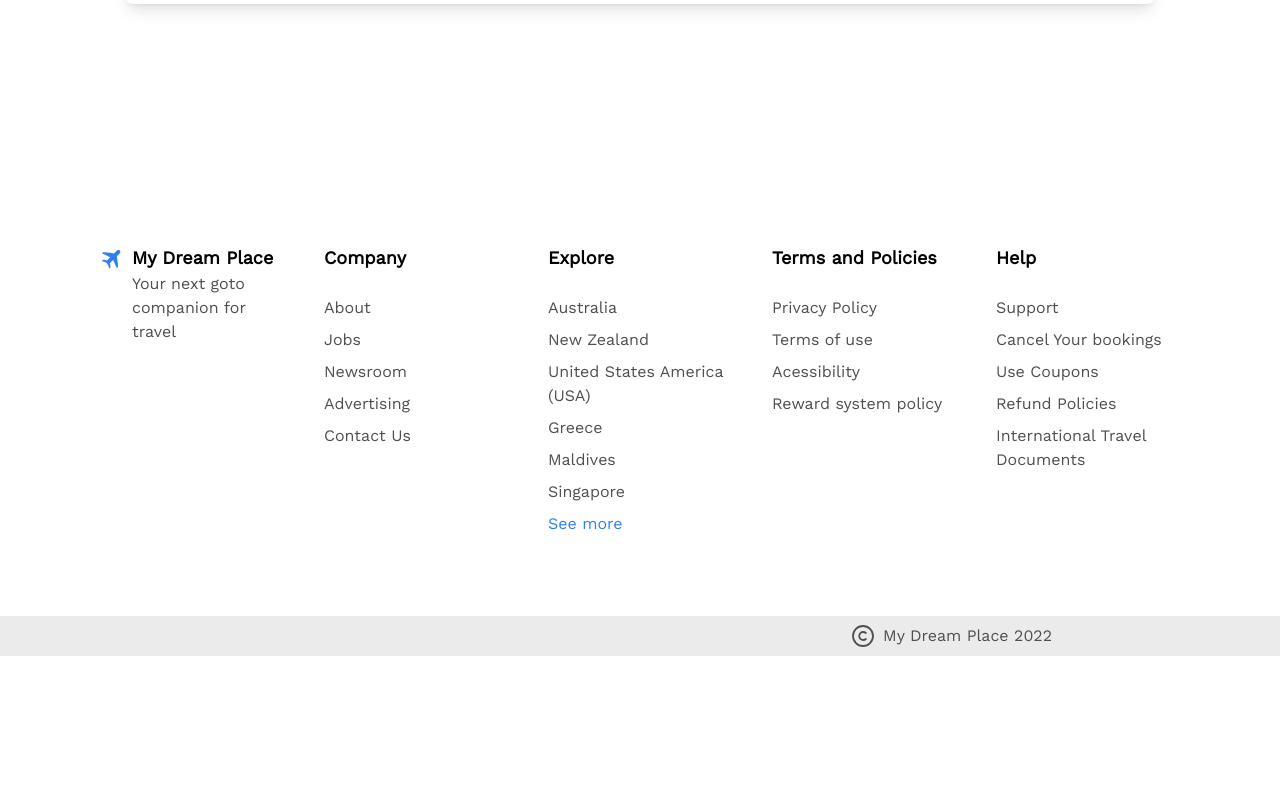
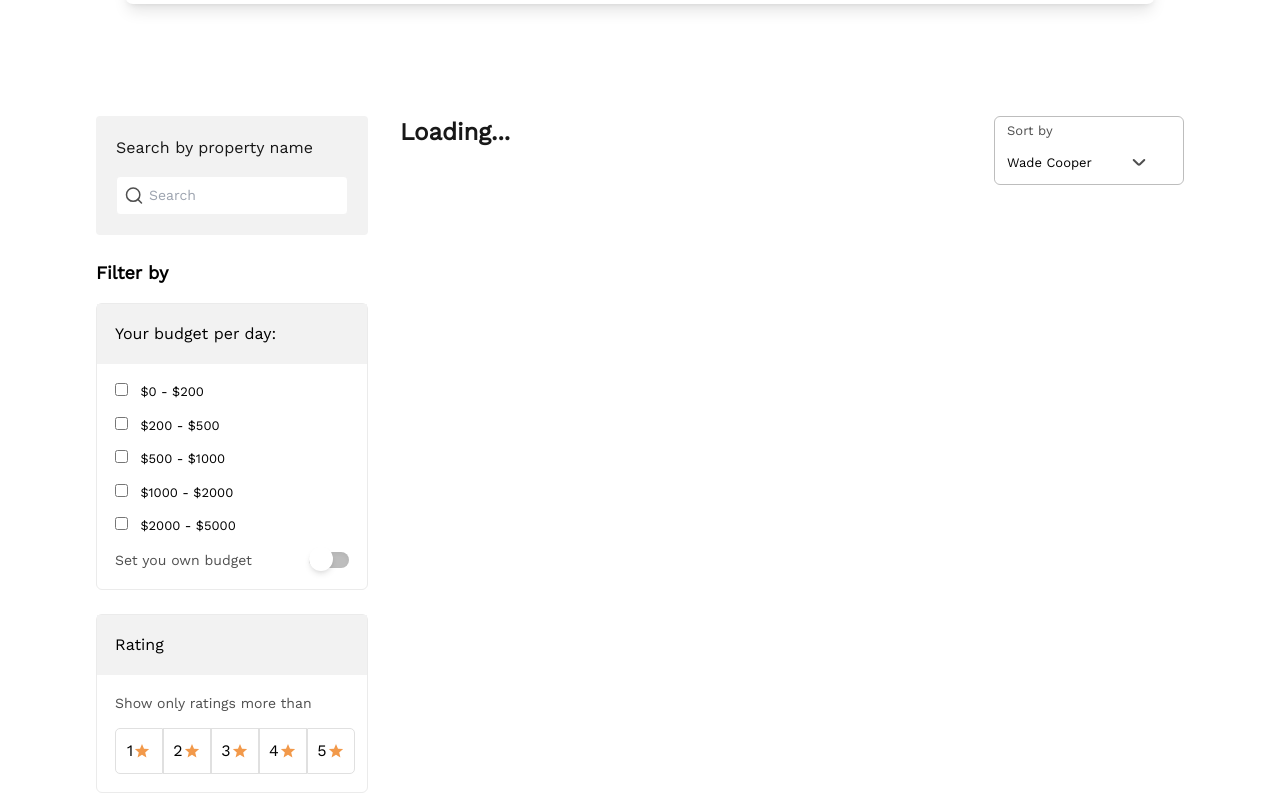
Before and after one commit to AlyAdelAly/Algoriza-Internship-FE34, a Vue app: page /hotelResults in a window 1280 px wide. Shown: the part 220-1020 px from the top of the page. Before the commit the page ends 876 px from the top, so only its background shows below. Built offline with nearby package versions, Linux system fonts and the light colour scheme.

Commit message:
add hotel results page

```diff
--- /dev/null
+++ b/src/views/HotelsView/FilterByName.vue
@@ -0,0 +1,24 @@
+<template>
+  <div class="relative flex items-center">
+    <img
+      :src="getIconPath(props.srcImg)"
+      :alt="props.alt"
+      class="absolute ml-2 pointer-events-none"
+    />
+    <input
+      type="text"
+      :placeholder="props.placeholder"
+      class="w-full text-[14px] pl-8 py-2 text-gray rounded bg-white border border-light focus:border-light-blue focus:outline-none"
+    />
+  </div>
+</template>
+
+  <script setup>
+import { getIconPath } from "../../helpers/getPath";
+
+const props = defineProps({
+  placeholder: String,
+  srcImg: String,
+  alt: String,
+});
+</script>
--- /dev/null
+++ b/src/views/HotelsView/FilterByPrice.vue
@@ -0,0 +1,122 @@
+<template>
+  <section
+    class="w-full rounded-r-[6px] rounded-l-[6px] border border-light-gray bg-white"
+  >
+    <div class="bg-light p-[18px]">
+      <h1 class="font-medium">
+        Your budget per day: {{ selectedBudgetRange }}
+      </h1>
+    </div>
+
+    <section class="space-y-[14px] p-[18px]">
+      <div v-if="!isMinMaxEnabled" class="space-y-[14px]">
+        <label
+          class="block w-full align-text-bottom text-sm font-normal"
+          v-for="budget in budgetRanges"
+          :key="budget.value"
+        >
+          <input
+            type="checkbox"
+            name="budget"
+            :value="budget.value"
+            class="mr-2 rounded border-gray-400 outline-none checked:ring-light-blue focus:light-blue active:light-blue"
+            :checked="selectedBudgetRange === budget.value"
+            @click="handleBudgetChange(budget.value)"
+          />
+          {{ budget.label }}
+        </label>
+      </div>
+      <div class="flex justify-between">
+        <p class="font-normal text-[14px] text-gray">Set you own budget</p>
+        <label class="flex items-center justify-center cursor-pointer">
+          <div class="relative">
+            <input type="checkbox" class="hidden" v-model="isMinMaxEnabled" />
+            <div
+              class="toggle__line w-10 h-4 bg-[#BDBDBD] rounded-full shadow-inner"
+            ></div>
+            <div
+              class="toggle__dot absolute w-6 h-6 bg-white rounded-full shadow-md -top-[5px] left-0"
+            ></div>
+          </div>
+        </label>
+      </div>
+      <div v-if="isMinMaxEnabled" class="mt-4 flex justify-between gap-6">
+        <input
+          type="number"
+          placeholder="Min budget"
+          v-model="minValue"
+          class="w-full border border-light-gray p-[11px] rounded focus:border-light-blue focus:outline-none text-[12px]"
+        />
+        <input
+          type="number"
+          placeholder="Max budget"
+          v-model="maxValue"
+          class="w-full border border-light-gray p-[11px] rounded focus:border-light-blue focus:outline-none text-[12px]"
+        />
+      </div>
+    </section>
+  </section>
+</template>
+
+<script setup>
+import { ref } from "vue";
+
+const emit = defineEmits(["priceChange"]);
+
+const isMinMaxEnabled = ref(false);
+const minValue = ref();
+const maxValue = ref();
+
+const selectedBudgetRange = ref("");
+
+const budgetRanges = [
+  {
+    value: "0-200",
+    label: "$0 - $200",
+  },
+  {
+    value: "200-500",
+    label: "$200 - $500",
+  },
+  {
+    value: "500-1000",
+    label: "$500 - $1000",
+  },
+  {
+    value: "1000-2000",
+    label: "$1000 - $2000",
+  },
+  {
+    value: "2000-5000",
+    label: "$2000 - $5000",
+  },
+];
+
+const handleBudgetChange = (value) => {
+  if (selectedBudgetRange.value === value) {
+    selectedBudgetRange.value = "";
+  } else {
+    selectedBudgetRange.value = value;
+  }
+  emit("priceChange", selectedBudgetRange.value);
+};
+</script>
+
+<style scoped>
+/* Add any custom styles here */
+.toggle__line {
+  transition: background-color 0.3s;
+}
+
+.toggle__dot {
+  transition: left 0.3s;
+}
+
+input:checked + .toggle__line {
+  background-color: #2f80ed;
+}
+
+input:checked + .toggle__line + .toggle__dot {
+  left: calc(100% - 1.5rem);
+}
+</style>
--- /dev/null
+++ b/src/views/HotelsView/FilterByRating.vue
@@ -0,0 +1,43 @@
+<template>
+  <section
+    class="w-full rounded-r-[6px] rounded-l-[6px] border border-light-gray bg-white"
+  >
+    <div class="bg-light p-[18px]">
+      <h1 class="font-medium">Rating</h1>
+    </div>
+
+    <section class="space-y-[14px] p-[18px]">
+      <p class="font-normal text-[14px] text-gray">
+        Show only ratings more than
+      </p>
+      <div class="w-[250px] h-[46px] rounded-[5px] flex flex-nowrap">
+        <div
+          v-for="rating in 5"
+          :key="rating"
+          :class="[
+            `flex flex-nowrap justify-center items-center border-[#E0E0E0] border-[1px] w-[48px] h-[46px] hover:cursor-pointer ${borderStylingForFirstAndLastStars(
+              rating
+            )}`,
+          ]"
+          :title="`${rating} star${rating > 1 ? 's' : ''}`"
+        >
+          <p>{{ rating }}</p>
+          <img
+            src="../../assets//Icons/star.svg"
+            :alt="`${rating} star${rating > 1 ? 's' : ''}`"
+            :title="`${rating} star${rating > 1 ? 's' : ''}`"
+            class="w-[18px] h-[18px]"
+          />
+        </div>
+      </div>
+    </section>
+  </section>
+</template>
+
+<script setup>
+import { computed } from "vue";
+let borderStylingForFirstAndLastStars = computed(
+  () => (rating) =>
+    rating === 1 ? "rounded-l-[5px]" : rating === 5 ? "rounded-r-[5px]" : ""
+);
+</script>
--- a/src/views/HotelsView/HotelResults.vue
+++ b/src/views/HotelsView/HotelResults.vue
@@ -1,13 +1,54 @@
 <template>
-    <header class="relative -top-20 -z-10">
-        <div class=" w-full h-[200px] bg-gradient-to-b from-[#2969BF] to-[#144E9D]">
+  <header class="relative -top-20 -z-10">
+    <div
+      class="w-full h-[200px] bg-gradient-to-b from-[#2969BF] to-[#144E9D]"
+    ></div>
+  </header>
+
+  <Search class="relative -top-28" />
+
+  <main
+    class="container mx-auto flex flex-col justify-between gap-8 px-4 lg:flex-row lg:px-24"
+  >
+    <aside class="flex flex-col gap-6 w-1/4">
+      <div class="w-full rounded-md bg-light p-5">
+        <h4 class="mb-4 text-base font-medium text-light-black">
+          Search by property name
+        </h4>
+        <FilterByName
+          placeholder="Search"
+          srcImg="search 1.svg"
+          alt="Search Icon"
+        />
+      </div>
+      <div class="w-full">
+        <h4 class="mb-4 text-lg font-semibold text-dark-gray">Filter by</h4>
+        <FilterByPrice />
+      </div>
+
+      <FilterByRating />
+    </aside>
+
+    <div class="w-3/4">
+      <div class="flex items-start justify-between">
+        <h2 class="font-semibold text-light-black text-2xl">Loading...</h2>
+        <div class="w-[190px] space-y-0 rounded-[6px] border border-[#BDBDBD] px-3 py-1 pr-0 focus-within:border-light-blue">
+          <label for="sortBy" class="block text-sm font-medium text-gray">
+            Sort by
+          </label>
+          <SortByOptions />
         </div>
-    </header>
 
-
-    <Search class="relative -top-28" />
+      </div>
+    </div>
+  </main>
 </template>
 
 <script setup>
-import Search from '../../components/Search/Search.vue';
+import Search from "../../components/Search/Search.vue";
+import FilterByName from "./FilterByName.vue";
+import FilterByPrice from "./FilterByPrice.vue";
+import FilterByRating from "./FilterByRating.vue";
+import SortByOptions from "./SortByOptions.vue";
+
 </script>
--- /dev/null
+++ b/src/views/HotelsView/SortByOptions.vue
@@ -0,0 +1,71 @@
+<template>
+  <div class="w-[190px]">
+    <Listbox v-model="selectedPerson">
+      <div class="relative mt-1">
+        <ListboxButton
+          class="relative w-40 -ml-3 cursor-default bg-white py-2 pl-3 pr-10 text-left focus:outline-none focus-visible:border-light-blue focus-visible:ring-2 focus-visible:ring-white/75 focus-visible:ring-offset-2 focus-visible:ring-offset-light-blue sm:text-sm"
+        >
+          <span class="block truncate">{{ selectedPerson.name }}</span>
+          <span
+            class="pointer-events-none absolute inset-y-0 right-0 flex items-center pr-2"
+          >
+            <img src="../../assets//Icons/arrow-down 1.svg" />
+          </span>
+        </ListboxButton>
+
+        <transition
+          leave-active-class="transition duration-100 ease-in"
+          leave-from-class="opacity-100"
+          leave-to-class="opacity-0"
+        >
+          <ListboxOptions
+            class="absolute mt-1 max-h-60 w-full overflow-auto rounded-md bg-white py-1 text-base shadow-lg ring-1 ring-black/5 focus:outline-none sm:text-sm"
+          >
+            <ListboxOption
+              v-slot="{ active, selected }"
+              v-for="person in people"
+              :key="person.name"
+              :value="person"
+              as="template"
+            >
+              <li
+                :class="[
+                  active ? 'bg-blue-200 text-light-black' : 'text-gray-900',
+                  'relative cursor-default select-none py-2 pl-10 pr-4',
+                ]"
+              >
+                <span
+                  :class="[
+                    selected ? 'font-medium' : 'font-normal',
+                    'block truncate',
+                  ]"
+                  >{{ person.name }}</span
+                >
+              </li>
+            </ListboxOption>
+          </ListboxOptions>
+        </transition>
+      </div>
+    </Listbox>
+  </div>
+</template>
+
+  <script setup>
+import { ref } from "vue";
+import {
+  Listbox,
+  ListboxLabel,
+  ListboxButton,
+  ListboxOptions,
+  ListboxOption,
+} from "@headlessui/vue";
+
+const people = [
+  { name: "Wade Cooper" },
+  { name: "Arlene Mccoy" },
+  { name: "Devon Webb" },
+  { name: "Tom Cook" },
+  { name: "Tanya Fox" },
+];
+const selectedPerson = ref(people[0]);
+</script>
```
